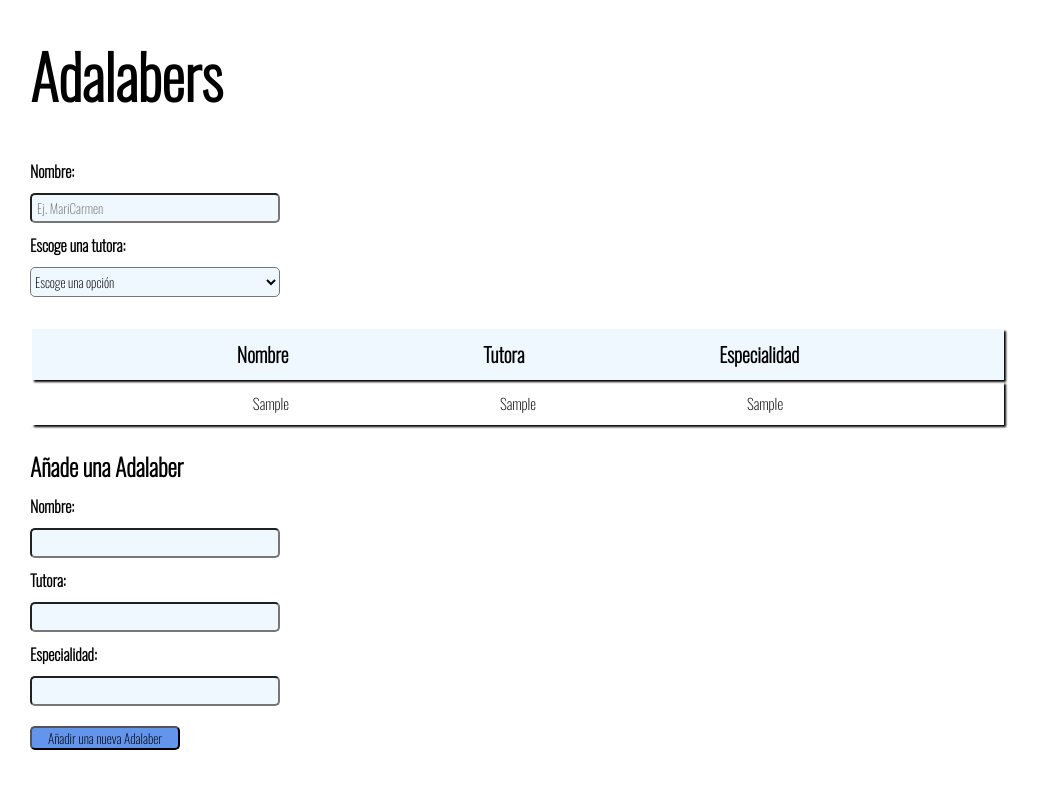
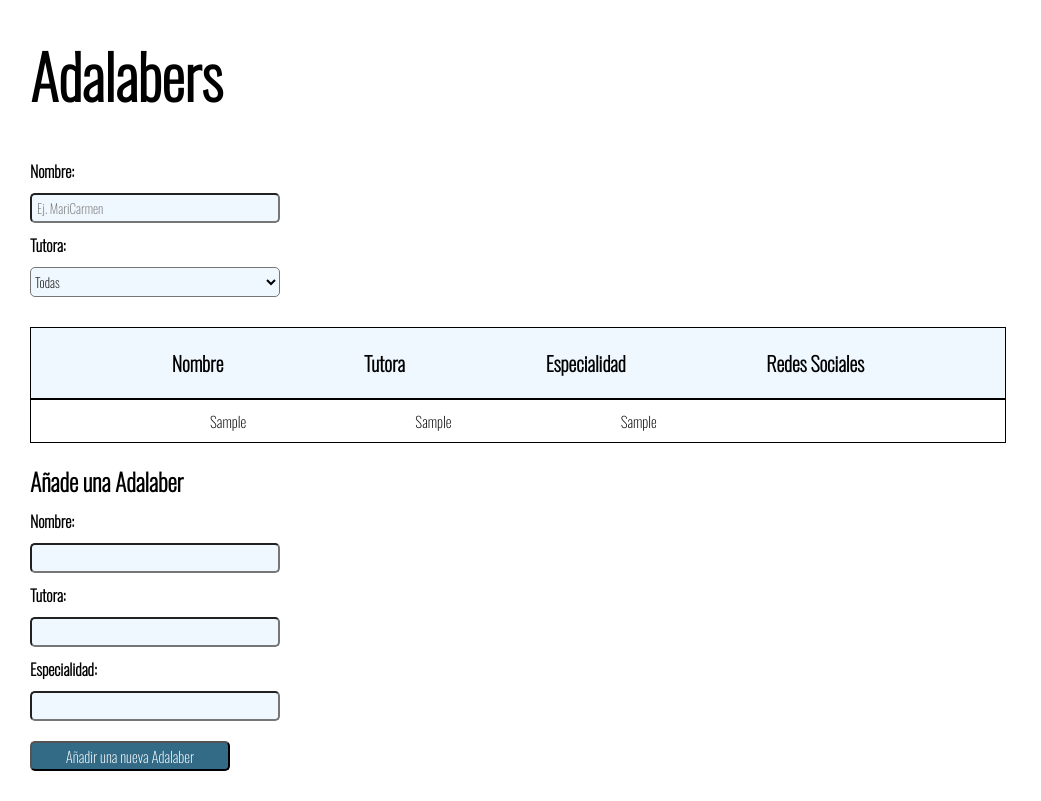
Before and after one commit to Adalab/modulo-3-evaluacion-intermedia-AnadelaJara, a React (Create React App) app: page / in a window 1280 px wide. Both pictures are taken after typing "Sample", "Sample", "Sample" into the empty fields and a click on the input "Añadir una nueva Adalaber". Shown: the whole page, without its empty margins (0-1041 px from the left). Built offline with nearby package versions, Linux system fonts and the light colour scheme; no server answers.

Commit message:
add socialnetwork and some styles

```diff
--- a/src/components/App.js
+++ b/src/components/App.js
@@ -44,11 +44,13 @@ function App() {
       counselor: counselor,
       speciality: speciality,
       id: data.length,
+      social_networks: [{}],
     }
     setData([...data, newAdalaber]);
     setName('');
     setCounselor('');
     setSpeciality('');
+
   }
 
   const htmlList = data
@@ -65,11 +67,19 @@ function App() {
     })
     .filter((adalaber) => adalaber.name.toLowerCase().includes(search.toLowerCase()))
 
-    .map((adalaber) => (<tr key={adalaber.id}>
+    .map((adalaber) => (<tr className="list" key={adalaber.id}>
       <td>{adalaber.name}</td>
       <td>{adalaber.counselor}</td>
       <td>{adalaber.speciality}</td>
-      {/* <td>{adalaber.social_networks.name}</td> */}
+      <td>{<ul>
+        {adalaber.social_networks.map((social, index) => {
+          return (
+            <li key={index}>
+              <a href={social.url}>{social.name}</a>
+            </li>
+          );
+        })}
+      </ul>}</td>
     </tr>)
     );
 
@@ -89,9 +99,9 @@ function App() {
             onChange={handleChangeSearch}
             value={search}
           />
-          <label htmlFor="counselor" className="label">Escoge una tutora:</label>
+          <label htmlFor="counselor" className="label">Tutora:</label>
           <select onChange={handleChangeSelect} value={select} className="select" name="counselor" id="counselor">
-            <option value="all">Escoge una opción</option>
+            <option value="all">Todas</option>
             <option value="yanelis">Yanelis</option>
             <option value="dayana">Dayana</option>
             <option value="ivan">Iván</option>
@@ -99,13 +109,13 @@ function App() {
         </form>
         <table className="table">
           <thead>
-            <tr>
+            <tr className="thread">
               <th>Nombre</th>
               <th>Tutora  </th>
               <th>Especialidad</th>
-              {/* <th>Redes Sociales</th> */}
+              <th>Redes Sociales</th>
             </tr></thead>
-          <tbody>
+          <tbody className="main1__table--body">
             {htmlList}
           </tbody>
         </table>
--- a/src/styles/App.css
+++ b/src/styles/App.css
@@ -18,6 +18,7 @@
   margin-bottom: 30px;
   display: flex;
   flex-direction: column;
+  justify-content: space-between;
 }
 
 .label {
@@ -41,36 +42,53 @@
 }
 
 .table {
+  width: 100%;
+  border-spacing: 0;
+  border-collapse: separate;
+  margin: 10px 0;
   margin-bottom: 20px;
   width: 80%;
-  border-bottom: 1px solid #f7f5f5;
 }
 thead {
   background-color: #f0f8ff;
 }
 
-th,
-td {
-  border-bottom: 1px solid #f7f5f5;
-  border-radius: 5px;
-}
-tr {
-  box-shadow: 2px 2px 2px rgba(0, 0, 0, 1);
+.thread {
+  border: 1px solid #000;
   padding: 10px;
   display: flex;
   flex-direction: row;
   justify-content: space-evenly;
 }
+
+.list {
+  border: 1px solid #000;
+  padding: 10px;
+  display: flex;
+  flex-direction: row;
+  justify-content: space-evenly;
+}
+
 th {
   font-size: 20px;
+  text-align: center;
+  padding: 10px;
 }
+
 td {
   font-size: 15px;
+  font-weight: normal;
 }
 
 .btn {
-  width: 150px;
+  width: 200px;
+  height: 30px;
   margin-top: 20px;
   border-radius: 5px;
-  background-color: #6495ed;
+  background-color: #336b87;
+  color: #fff;
+  font-size: 15px;
 }
+ul {
+  list-style: none;
+}
```
